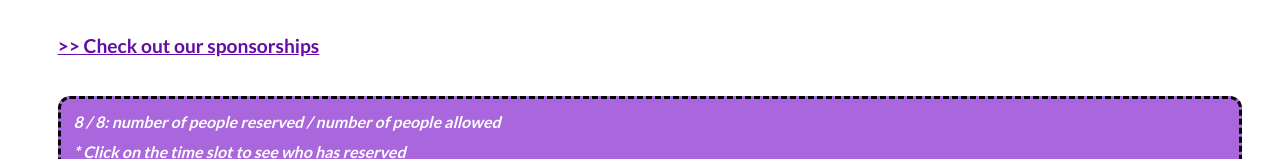
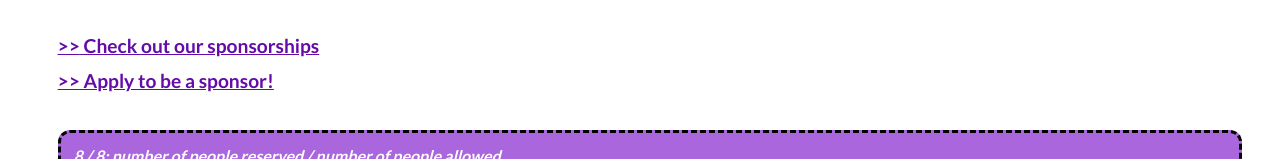
Before and after one commit to KhoiUna/cooking-reservation, a Next.js app in the folder client/: page / in a window 1280 px wide. Shown: the part 136-295 px from the top of the page. Built offline with nearby package versions, Linux system fonts and the light colour scheme; no server answers.

Commit message:
add apply page

```diff
--- a/client/pages/index.js
+++ b/client/pages/index.js
@@ -41,6 +41,11 @@ export default function Home() {
             <li className={homeStyles.home_nav_li}>
               <Link href="/sponsor">
                 <p>{">>"} Check out our sponsorships</p>
+              </Link>
+            </li>
+            <li className={homeStyles.home_nav_li}>
+              <Link href="/apply">
+                <p>{">>"} Apply to be a sponsor!</p>
               </Link>
             </li>
           </ul>
```
